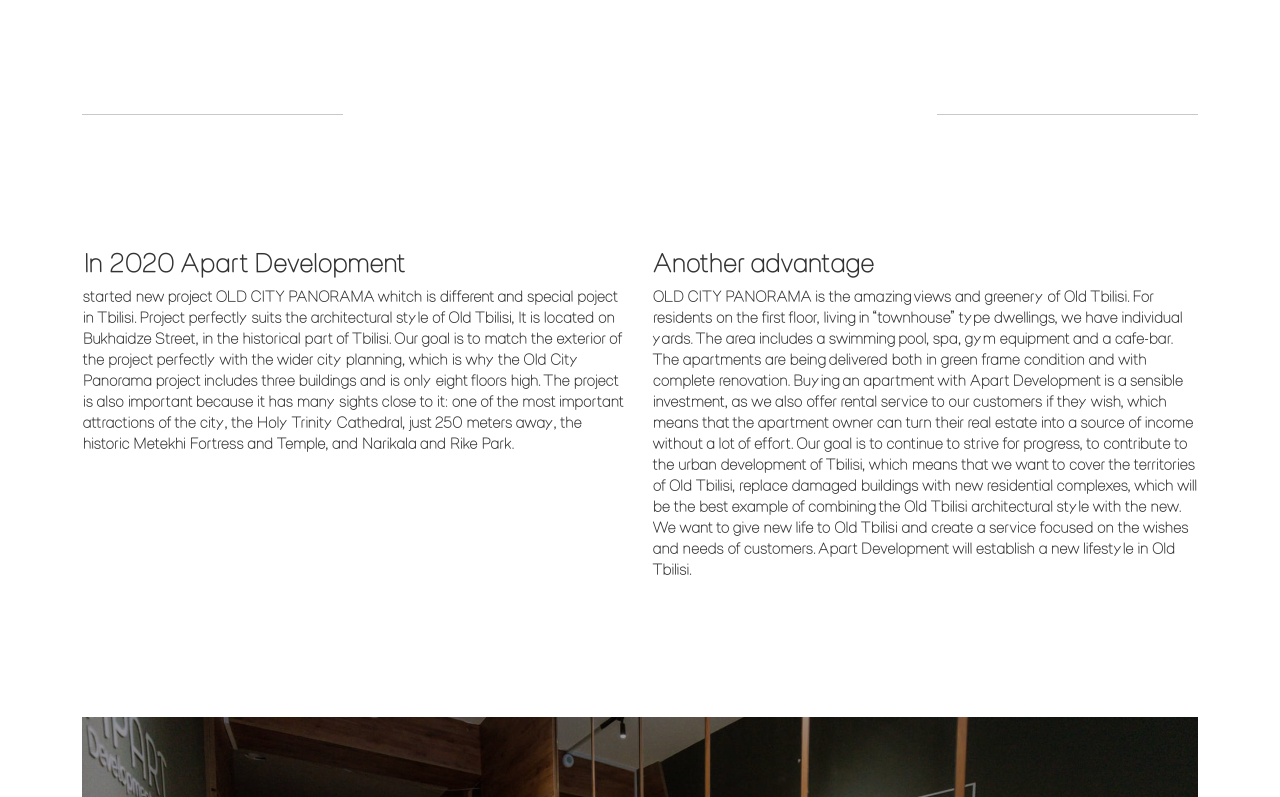
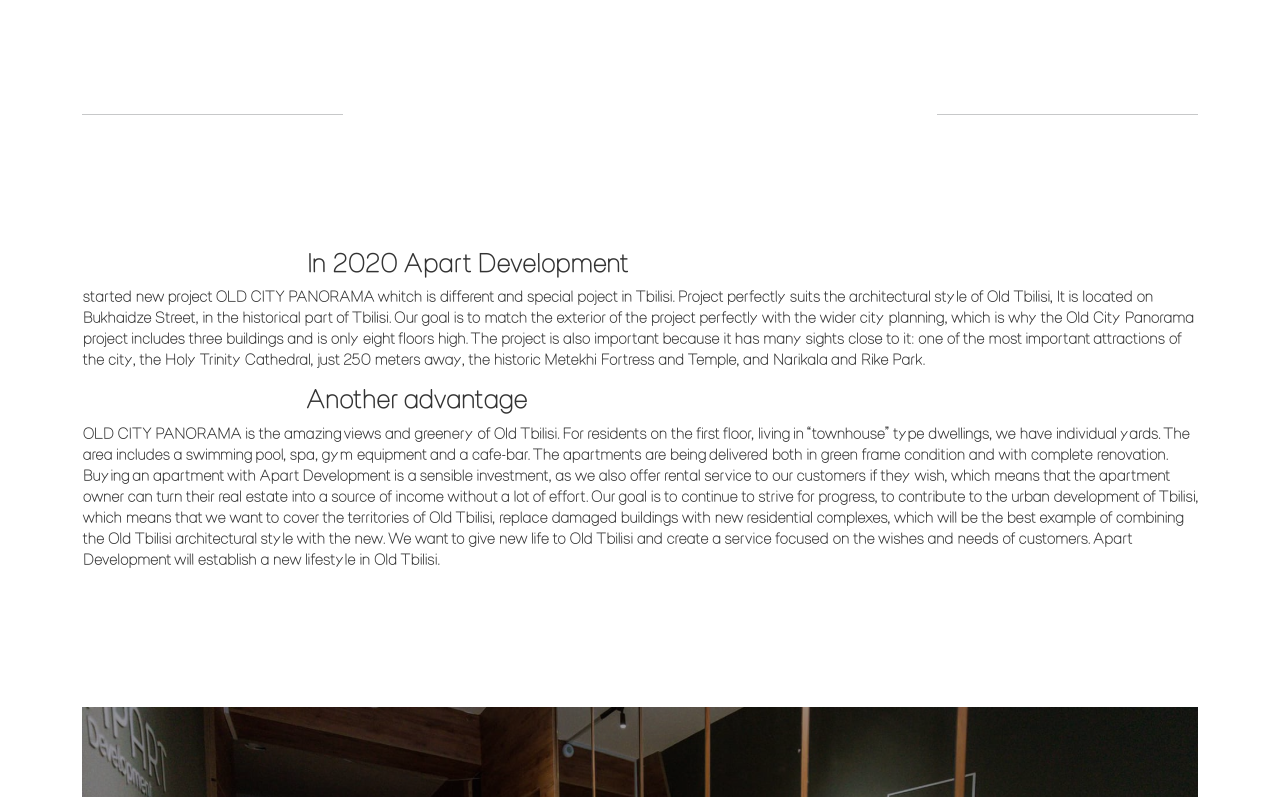
Before and after one commit to G-Apxo/Apart, a Next.js app: page /About in a window 1280 px wide. Shown: the part 620-1417 px from the top of the page. Built offline with nearby package versions, Linux system fonts and the light colour scheme.

Commit message:
about us fixes

```diff
--- a/src/components/about/AboutBanner.jsx
+++ b/src/components/about/AboutBanner.jsx
@@ -60,56 +60,55 @@ export const AboutBanner = () => {
           </Col>
         </Row>
         <Row className="mb-60 mt-60 ">
-          <Col xs="12" lg="6" md="6" sm="6" xl="6" xxl="6">
-            <Row>
-              <Col xs="12" lg="12" md="12" sm="12" xl="12" xxl="12">
+          {/* <Col xs="12" lg="6" md="6" sm="6" xl="6" xxl="6"> */}
+          {/* <Row> */}
+          <Col xs="12" lg="12" md="12" sm="12" xl="12" xxl="2">
             <h3 className="about--text__hmod">In 2020 Apart Development</h3>
           </Col>
-              <Col xs="12" lg="12" md="12" sm="12" xl="12" xxl="12">
+          <Col xs="12" lg="12" md="12" sm="12" xl="12" xxl="4">
             <p className="about--text__ptmod2">
-                  started new project OLD CITY PANORAMA whitch is different and special poject in Tbilisi.
-                  Project perfectly suits the architectural style of Old Tbilisi, It is located on Bukhaidze
-                  Street, in the historical part of Tbilisi. Our goal is to match the exterior of the project
-                  perfectly with the wider city planning, which is why the Old City Panorama project includes
-                  three buildings and is only eight floors high. The project is also important because it has
-                  many sights close to it: one of the most important attractions of the city, the Holy Trinity
-                  Cathedral, just 250 meters away, the historic Metekhi Fortress and Temple, and Narikala and
-                  Rike Park.
+              started new project OLD CITY PANORAMA whitch is different and special poject in Tbilisi. Project
+              perfectly suits the architectural style of Old Tbilisi, It is located on Bukhaidze Street, in
+              the historical part of Tbilisi. Our goal is to match the exterior of the project perfectly with
+              the wider city planning, which is why the Old City Panorama project includes three buildings and
+              is only eight floors high. The project is also important because it has many sights close to it:
+              one of the most important attractions of the city, the Holy Trinity Cathedral, just 250 meters
+              away, the historic Metekhi Fortress and Temple, and Narikala and Rike Park.
             </p>
           </Col>
-            </Row>
-          </Col>
-          <Col xs="12" lg="6" md="6" sm="6" xl="6" xxl="6">
-            <Row>
+          {/* </Row> */}
+          {/* </Col> */}
+          {/* <Col xs="12" lg="6" md="6" sm="6" xl="6" xxl="6"> */}
+          {/* <Row> */}
           <Col
             xs="12"
             lg="12"
             md="12"
             sm="12"
             xl="12"
-                xxl="12"
+            xxl="2"
             // className="mt-60 "
           >
             <h3 className="about--text__hmod">Another advantage</h3>
           </Col>
-              <Col xs="12" lg="12" md="12" sm="12" xl="12" xxl="12">
+          <Col xs="12" lg="12" md="12" sm="12" xl="12" xxl="4">
             <p className="about--text__ptmod__mod ">
-                  OLD CITY PANORAMA is the amazing views and greenery of Old Tbilisi. For residents on the
-                  first floor, living in “townhouse” type dwellings, we have individual yards. The area
-                  includes a swimming pool, spa, gym equipment and a cafe-bar. The apartments are being
-                  delivered both in green frame condition and with complete renovation. Buying an apartment
-                  with Apart Development is a sensible investment, as we also offer rental service to our
-                  customers if they wish, which means that the apartment owner can turn their real estate into
-                  a source of income without a lot of effort. Our goal is to continue to strive for progress,
-                  to contribute to the urban development of Tbilisi, which means that we want to cover the
-                  territories of Old Tbilisi, replace damaged buildings with new residential complexes, which
-                  will be the best example of combining the Old Tbilisi architectural style with the new. We
-                  want to give new life to Old Tbilisi and create a service focused on the wishes and needs of
-                  customers. Apart Development will establish a new lifestyle in Old Tbilisi.
+              OLD CITY PANORAMA is the amazing views and greenery of Old Tbilisi. For residents on the first
+              floor, living in “townhouse” type dwellings, we have individual yards. The area includes a
+              swimming pool, spa, gym equipment and a cafe-bar. The apartments are being delivered both in
+              green frame condition and with complete renovation. Buying an apartment with Apart Development
+              is a sensible investment, as we also offer rental service to our customers if they wish, which
+              means that the apartment owner can turn their real estate into a source of income without a lot
+              of effort. Our goal is to continue to strive for progress, to contribute to the urban
+              development of Tbilisi, which means that we want to cover the territories of Old Tbilisi,
+              replace damaged buildings with new residential complexes, which will be the best example of
+              combining the Old Tbilisi architectural style with the new. We want to give new life to Old
+              Tbilisi and create a service focused on the wishes and needs of customers. Apart Development
+              will establish a new lifestyle in Old Tbilisi.
             </p>
           </Col>
-            </Row>
-          </Col>
+          {/* </Row> */}
+          {/* </Col> */}
         </Row>
 
         <Col xs="12" className="mb-60 mt-60">
--- a/styles/globals.css
+++ b/styles/globals.css
@@ -498,6 +498,7 @@ a.nav-link {
 }
 .about--text__hmod {
   font-size: 24px;
+  margin-left: 20%;
 }
 .about--text__ptmod {
   font-size: 14px;
```
Lines whose indentation alone changed are shown as unchanged.
